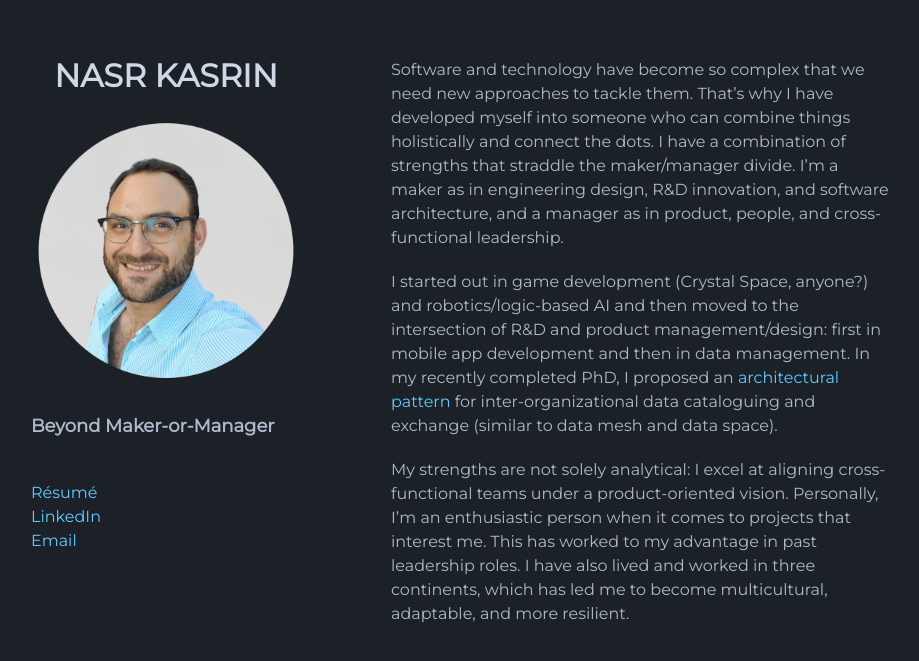
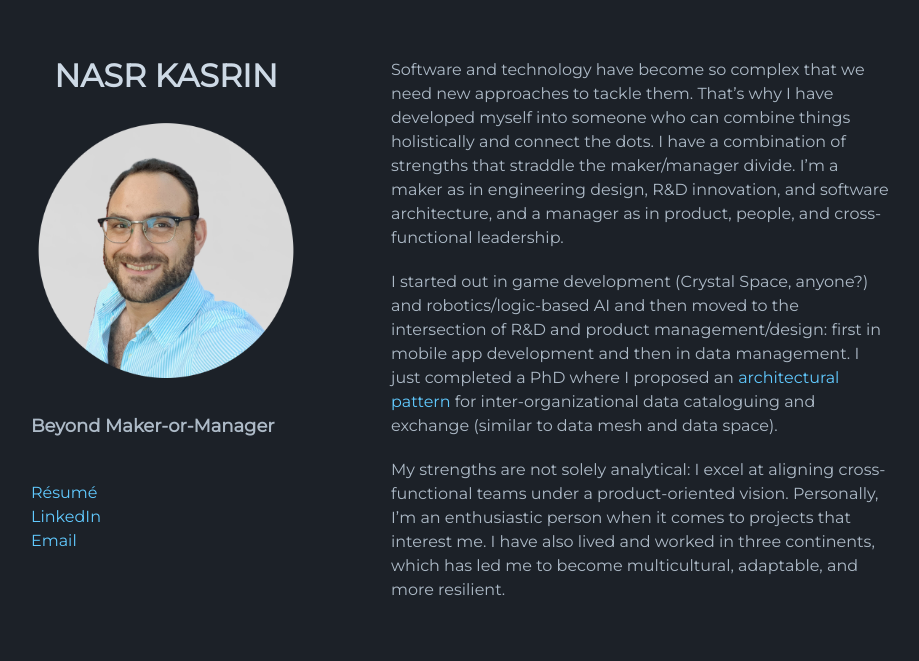
Before and after one commit to n42r/n42r.github.io, a Jekyll site: the page built from index.md, in a window 1280 px wide. Shown: the top 661 px of the page, without its empty margins (179-1098 px from the left). Built offline with Jekyll 4.4.1, drawn with Linux system fonts in a browser that asks for light colours; the repository's description, which GitHub fills in, is left out.

Commit message:
yapu + cv

```diff
--- a/index.md
+++ b/index.md
@@ -4,6 +4,6 @@ layout: default
 
 Software and technology have become so complex that we need new approaches to tackle them. That's why I have developed myself into someone who can combine things holistically and connect the dots. I have a combination of strengths that straddle the maker/manager divide. I'm a maker as in engineering design, R&D innovation, and software architecture, and a manager as in product, people, and cross-functional leadership.
 
-I started out in game development (Crystal Space, anyone?) and robotics/logic-based AI and then moved to the intersection of R&D and product management/design: first in mobile app development and then in data management. In my recently completed PhD, I proposed an [architectural pattern](https://n42r.github.io/phd) for inter-organizational data cataloguing and exchange (similar to data mesh and data space).
+I started out in game development (Crystal Space, anyone?) and robotics/logic-based AI and then moved to the intersection of R&D and product management/design: first in mobile app development and then in data management. I just completed a PhD where I proposed an [architectural pattern](https://n42r.github.io/phd) for inter-organizational data cataloguing and exchange (similar to data mesh and data space).
 
-My strengths are not solely analytical: I excel at aligning cross-functional teams under a product-oriented vision. Personally, I'm an enthusiastic person when it comes to projects that interest me. This has worked to my advantage in past leadership roles. I have also lived and worked in three continents, which has led me to become multicultural, adaptable, and more resilient.
+My strengths are not solely analytical: I excel at aligning cross-functional teams under a product-oriented vision. Personally, I'm an enthusiastic person when it comes to projects that interest me. I have also lived and worked in three continents, which has led me to become multicultural, adaptable, and more resilient.
```
Also changed, not shown: 1 other file.
